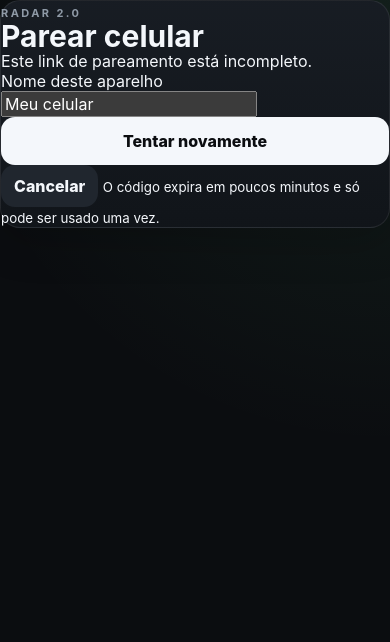
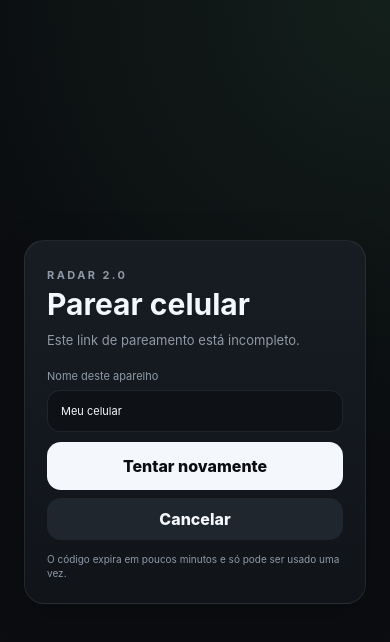
Before and after one commit to littleghoost/radar-2.0, a browser extension: page public/mobile/pair.html in a window 390 px wide. Drawn offline with Linux system fonts and the light colour scheme.

Commit message:
feat(mobile): style pairing and relay controls

```diff
--- a/public/mobile/mobile.css
+++ b/public/mobile/mobile.css
@@ -81,3 +81,18 @@ h3{font-size:16px}
 .toast{position:fixed;left:50%;bottom:92px;transform:translateX(-50%);padding:11px 14px;border-radius:12px;background:#f4f7fb;color:#0b0d10;font-weight:800;font-size:12px;z-index:50;box-shadow:0 10px 35px rgba(0,0,0,.35)}
 @keyframes shine{from{transform:translateX(-100%)}to{transform:translateX(100%)}}
 @media(max-width:430px){.hero{align-items:flex-start;flex-direction:column}.hero .ghost{align-self:stretch}.listing-grid{gap:8px}.listing-body{padding:9px}.listing-actions{grid-template-columns:1fr}}
+
+[hidden]{display:none!important}
+.wide{width:100%}
+.pair-shell{min-height:100vh;display:grid;place-items:center;padding:24px}
+.pair-card{width:min(100%,460px);padding:22px}
+.pair-card h1{margin-top:6px;font-size:30px}
+.pair-card p{color:var(--muted);font-size:13px;line-height:1.5;margin:12px 0 18px}
+.pair-card label{display:grid;gap:7px;font-size:11px;color:var(--muted)}
+.pair-card input{width:100%;border-radius:13px;border:1px solid var(--line);background:#0e1216;color:var(--text);padding:13px;margin-bottom:10px}
+.pair-card .ghost{margin-top:8px}
+.pair-card small{display:block;color:var(--muted);font-size:10px;line-height:1.45;margin-top:12px}
+.relay-status-row{display:flex;align-items:center;justify-content:space-between;gap:12px;padding:11px 0;border-top:1px solid var(--line);font-size:12px}
+.relay-status-row span{color:var(--muted)}
+.relay-status-row strong{font-size:12px;text-align:right}
+.danger-ghost{margin-top:12px;color:#ff98a2;background:rgba(255,111,125,.08)}
```
